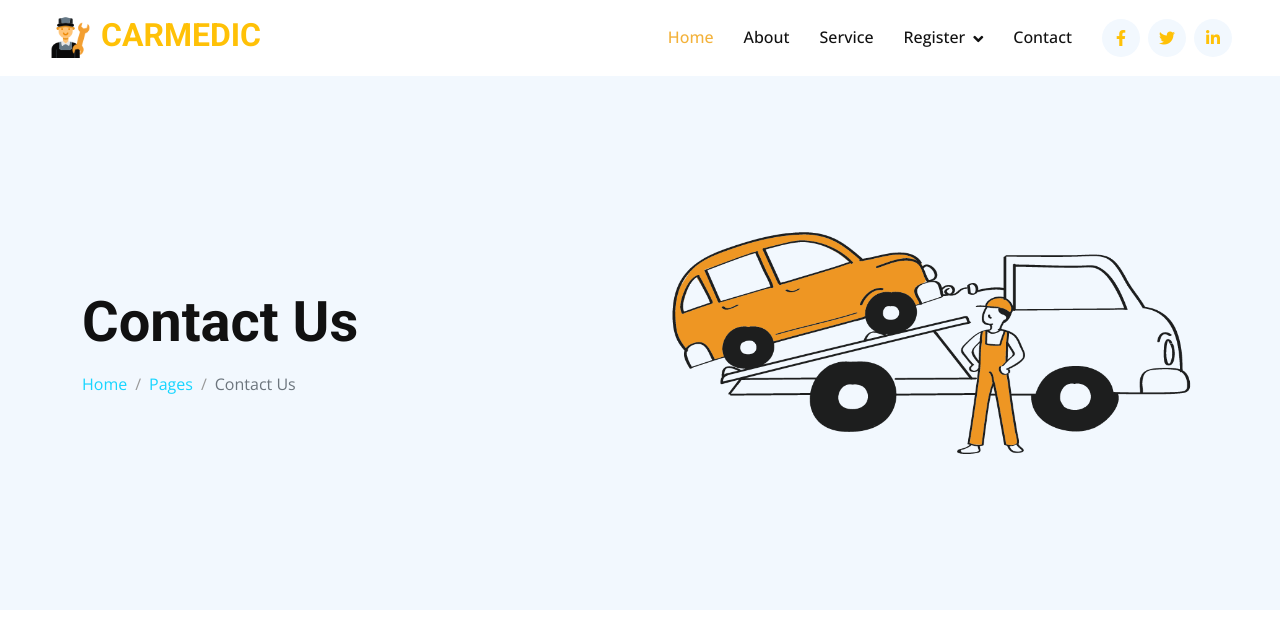
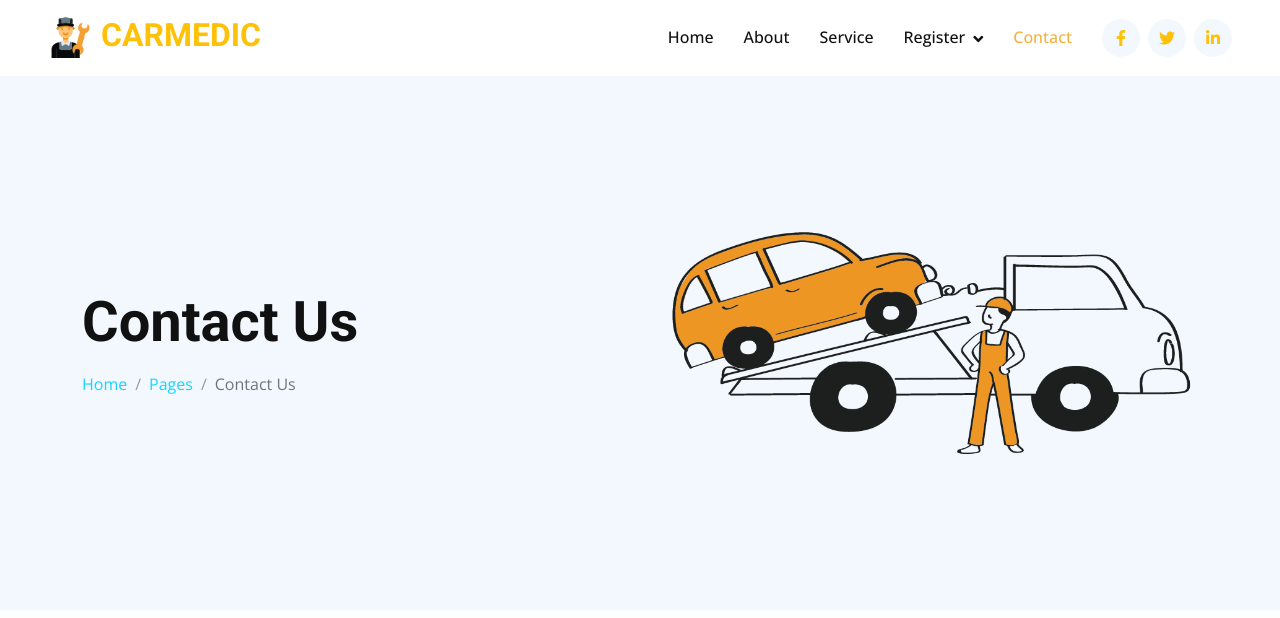
Before and after one commit to Mugengano18/automatic-chainsaw, a Django app: page /contact/ in a window 1280 px wide. Shown: the top 618 px of the page. Run offline with Django 4.2, Linux system fonts and the light colour scheme; some libraries are stand-ins or nearby versions.

```diff
--- a/carmed/templates/contact.html
+++ b/carmed/templates/contact.html
@@ -75,7 +75,7 @@
       </button>
       <div class="collapse navbar-collapse" id="navbarCollapse">
         <div class="navbar-nav ms-auto py-4 py-lg-0">
-          <a href="{% url 'home' %}" class="nav-item nav-link active">Home</a>
+          <a href="{% url 'home' %}" class="nav-item nav-link">Home</a>
           <a href="{% url 'home' %}" class="nav-item nav-link">About</a>
           <a href="{% url 'home' %}" class="nav-item nav-link">Service</a>
           {% if user.is_authenticated %}
@@ -98,7 +98,7 @@
             </div>
           </div>
           {% endif %}
-          <a href="{% url 'contact' %}" class="nav-item nav-link">Contact</a>
+          <a href="{% url 'contact' %}" class="nav-item nav-link active">Contact</a>
         </div>
         <div class="h-100 d-lg-inline-flex align-items-center d-none">
           <a
--- a/carmed/templates/shop_register.html
+++ b/carmed/templates/shop_register.html
@@ -74,12 +74,12 @@
       </button>
       <div class="collapse navbar-collapse" id="navbarCollapse">
         <div class="navbar-nav ms-auto py-4 py-lg-0">
-          <a class="nav-item nav-link active" href="{% url 'home' %}">Home</a>
+          <a class="nav-item nav-link" href="{% url 'home' %}">Home</a>
           <a class="nav-item nav-link" href="{% url 'home' %}">About</a>
           <a class="nav-item nav-link" href="{% url 'home' %}">Service</a>
           <div class="nav-item dropdown">
             <a
-              class="nav-link dropdown-toggle"
+              class="nav-link dropdown-toggle active"
               data-bs-toggle="dropdown"
               href="#"
               >Register</a
--- a/carmed/templates/user_register.html
+++ b/carmed/templates/user_register.html
@@ -75,13 +75,13 @@
    </button>
    <div class="collapse navbar-collapse" id="navbarCollapse">
      <div class="navbar-nav ms-auto py-4 py-lg-0">
-       <a href="{% url 'home' %}" class="nav-item nav-link active">Home</a>
+       <a href="{% url 'home' %}" class="nav-item nav-link ">Home</a>
        <a href="{% url 'home' %}" class="nav-item nav-link">About</a>
        <a href="{% url 'home' %}" class="nav-item nav-link">Service</a>
        <div class="nav-item dropdown">
          <a
            href="#"
-           class="nav-link dropdown-toggle"
+           class="nav-link dropdown-toggle active"
            data-bs-toggle="dropdown"
            >Register</a
          >
```
